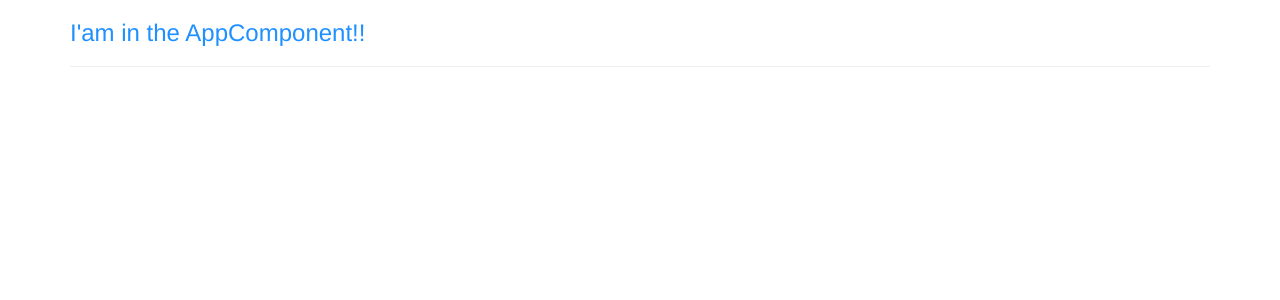
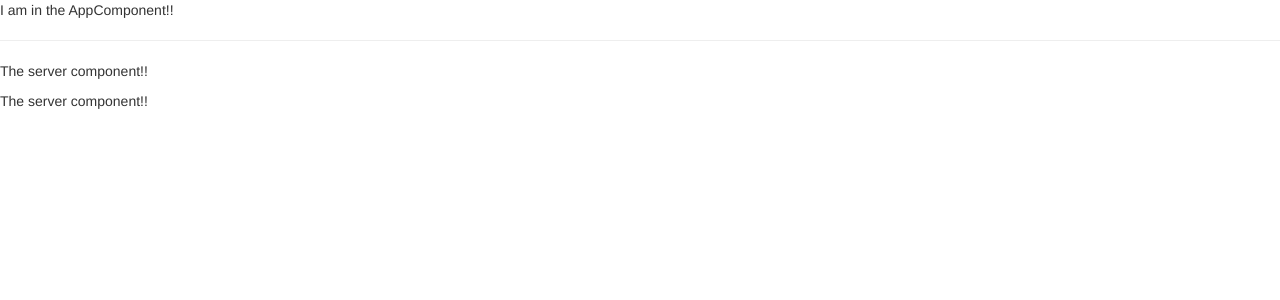
Before and after one commit to mmsmz/practice-angular6, an Angular app: page / in a window 1280 px wide. Shown: the top 300 px of the page. Built offline with nearby package versions, Linux system fonts and the light colour scheme.

Commit message:
learning the basic angular 6

```diff
--- a/src/app/app.component.html
+++ b/src/app/app.component.html
@@ -1,11 +1,6 @@
-<div class="container">
-     <div class="row">
-         <div class="col-xs-12">
-            <h3>I'am in the AppComponent!!</h3>
-            <hr>
-            <!-- <app-servers></app-servers> -->
-            <!-- <!-- <div app-servers></div>  -->
-            <div class="app-servers"></div>
-         </div>
-     </div>
-</div>
+<!-- <p>hi, {{data}}</p>
+<input type="text" [(ngModel)]= "name">
+<p>{{name}}</p>   -->
+<p>I am in the AppComponent!!</p>
+<hr>
+<app-servers></app-servers>
--- a/src/app/app.component.ts
+++ b/src/app/app.component.ts
@@ -3,13 +3,11 @@ import { Component } from '@angular/core';
 @Component({
   selector: 'app-root',
   templateUrl: './app.component.html',
-  //styleUrls: ['./app.component.css']
-  styles: [`
-  h3 {
-    color: dodgerblue;
-    }
-   `]
-})
+  styles: ['./app.component.css']
+    })
 export class AppComponent {
-  title = 'app2';
+  title(title: any) {
+    throw new Error("Method not implemented.");
+  }
+
 }
--- a/src/app/app.module.ts
+++ b/src/app/app.module.ts
@@ -1,20 +1,24 @@
 import { BrowserModule } from '@angular/platform-browser';
 import { NgModule } from '@angular/core';
 
+
 import { AppRoutingModule } from './app-routing.module';
 import { AppComponent } from './app.component';
-import { FormsModule } from '@angular/forms';
+import { ServerComponent } from './server/server.component';
+import { ServersComponent } from './servers/servers.component';
+
 
 @NgModule({
   declarations: [
-    AppComponent
+    AppComponent,
+    ServerComponent,
+    ServersComponent
   ],
   imports: [
     BrowserModule,
-    FormsModule,
     AppRoutingModule
   ],
   providers: [],
   bootstrap: [AppComponent]
-})
+}) // ng module directives
 export class AppModule { }
--- /dev/null
+++ b/src/app/server/server.component.html
@@ -0,0 +1 @@
+<p>The server component!!</p>
--- /dev/null
+++ b/src/app/servers/servers.component.html
@@ -0,0 +1,2 @@
+<app-server></app-server>
+<app-server></app-server>
--- /dev/null
+++ b/src/app/servers/servers.component.ts
@@ -0,0 +1,15 @@
+import { Component, OnInit } from '@angular/core';
+
+@Component({
+  selector: 'app-servers',
+  template: `<app-server></app-server>
+  <app-server></app-server>`,
+  styleUrls: ['./servers.component.css']
+})
+export class ServersComponent implements OnInit {
+
+  constructor() { }
+  ngOnInit(): void {
+  }
+
+}
--- a/src/index.html
+++ b/src/index.html
@@ -8,6 +8,6 @@
   <link rel="icon" type="image/x-icon" href="favicon.ico">
 </head>
 <body>
-  <app-root>Loading...</app-root>
+   <app-root>Loading...</app-root>
 </body>
 </html>
```
Also changed, not shown: src/app/server/server.component.ts (added, +10 -0 lines), src/app/servers/servers.component.css (added), tsconfig.json (line endings or trailing spaces).
